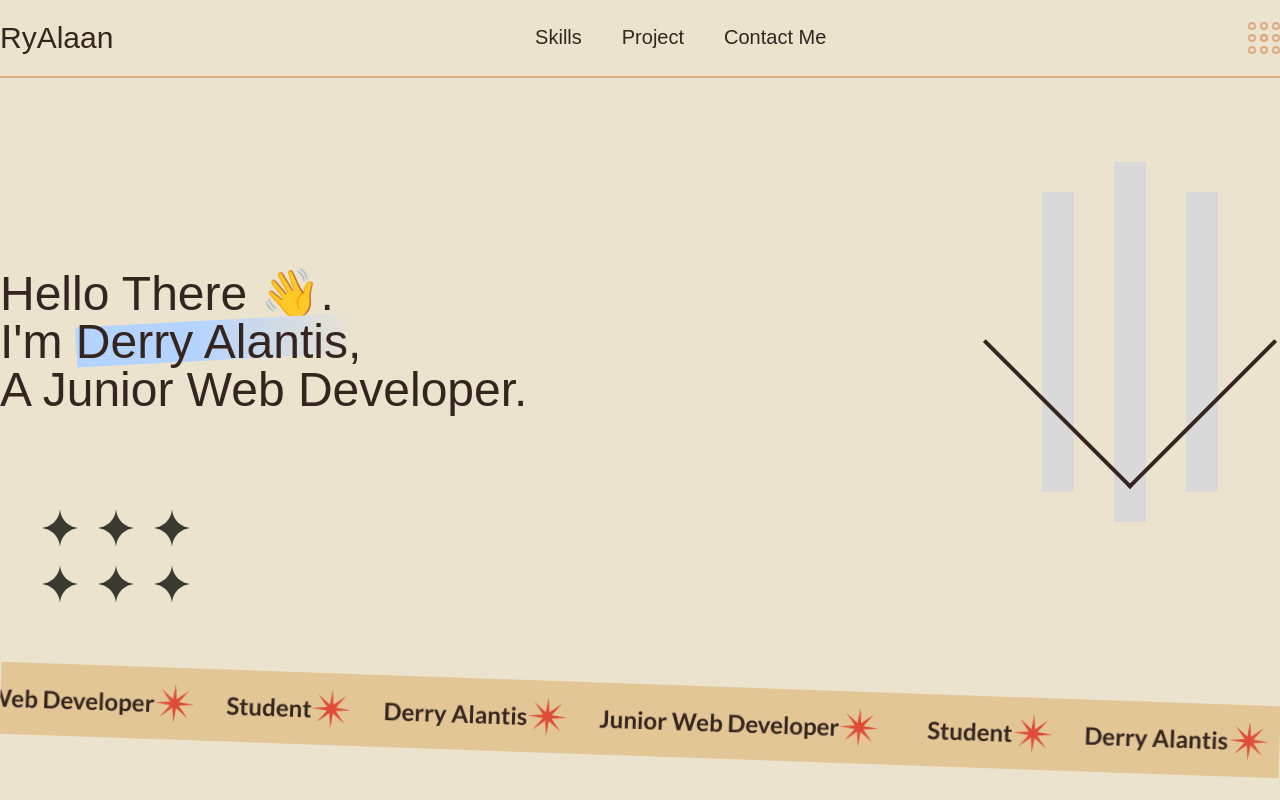
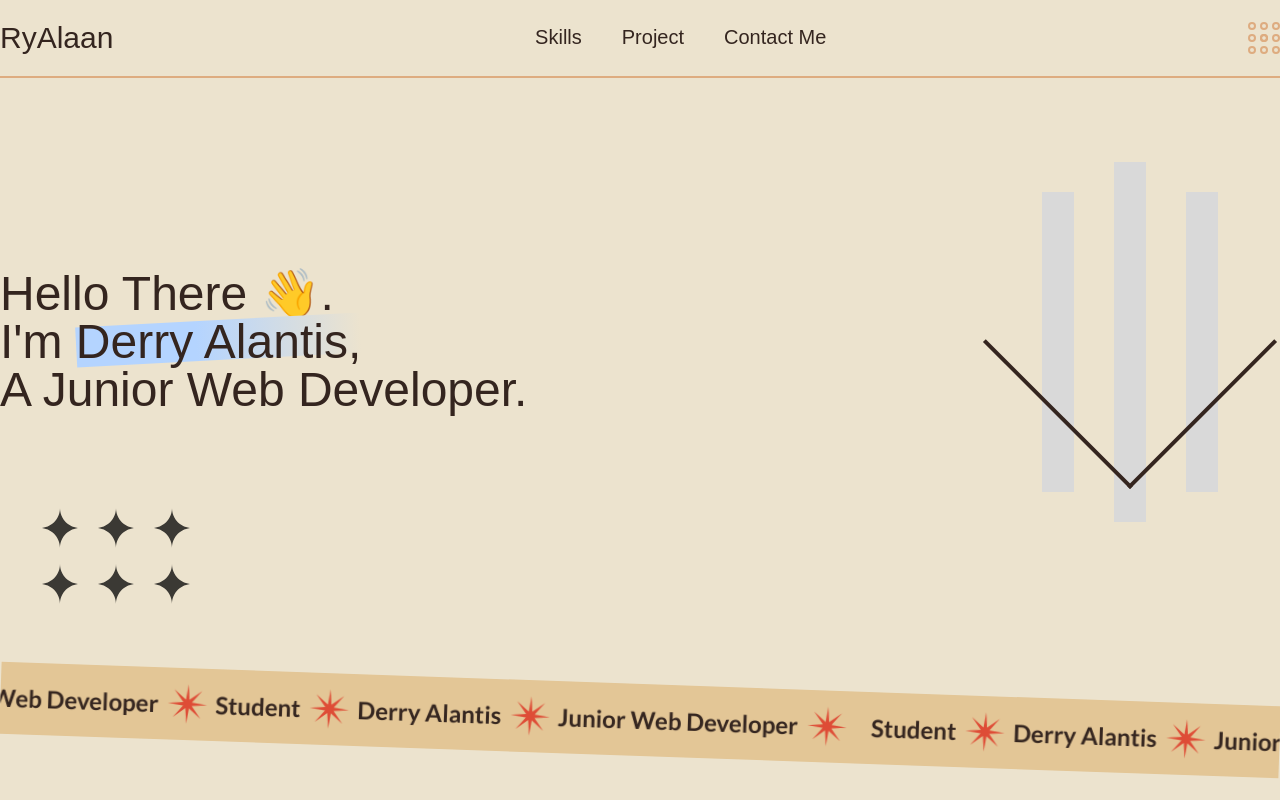
Before and after one commit to RyAlaan/portoalan, a Next.js app: page / in a window 1280 px wide. Shown: the top 800 px of the page. Built offline with nearby package versions, Linux system fonts and the light colour scheme; a web font is replaced by a local one.

Commit message:
responsive

```diff
--- a/src/components/layouts/Marquee/index.tsx
+++ b/src/components/layouts/Marquee/index.tsx
@@ -21,7 +21,7 @@ const MarqueeLayout = () => {
           <Image
             src="/marquee.svg"
             alt="star"
-            className="transition-all mr-8"
+            className="transition-all"
             width={40}
             height={40}
           />
@@ -31,7 +31,7 @@ const MarqueeLayout = () => {
           <Image
             src="/marquee.svg"
             alt="star"
-            className="transition-all mr-8"
+            className="transition-all"
             width={40}
             height={40}
           />
@@ -41,7 +41,7 @@ const MarqueeLayout = () => {
           <Image
             src="/marquee.svg"
             alt="star"
-            className="transition-all mr-8"
+            className="transition-all"
             width={40}
             height={40}
           />
@@ -51,7 +51,7 @@ const MarqueeLayout = () => {
           <Image
             src="/marquee.svg"
             alt="star"
-            className="transition-all mr-8"
+            className="transition-all"
             width={40}
             height={40}
           />
@@ -61,7 +61,7 @@ const MarqueeLayout = () => {
           <Image
             src="/marquee.svg"
             alt="star"
-            className="transition-all mr-8"
+            className="transition-all"
             width={40}
             height={40}
           />
@@ -71,7 +71,7 @@ const MarqueeLayout = () => {
           <Image
             src="/marquee.svg"
             alt="star"
-            className="transition-all mr-8"
+            className="transition-all"
             width={40}
             height={40}
           />
@@ -85,7 +85,7 @@ const MarqueeLayout = () => {
           <Image
             src="/marquee.svg"
             alt="star"
-            className="transition-all mr-8"
+            className="transition-all"
             width={40}
             height={40}
           />
@@ -95,7 +95,7 @@ const MarqueeLayout = () => {
           <Image
             src="/marquee.svg"
             alt="star"
-            className="transition-all mr-8"
+            className="transition-all"
             width={40}
             height={40}
           />
@@ -105,7 +105,7 @@ const MarqueeLayout = () => {
           <Image
             src="/marquee.svg"
             alt="star"
-            className="transition-all mr-8"
+            className="transition-all"
             width={40}
             height={40}
           />
@@ -115,7 +115,7 @@ const MarqueeLayout = () => {
           <Image
             src="/marquee.svg"
             alt="star"
-            className="transition-all mr-8"
+            className="transition-all"
             width={40}
             height={40}
           />
@@ -125,7 +125,7 @@ const MarqueeLayout = () => {
           <Image
             src="/marquee.svg"
             alt="star"
-            className="transition-all mr-8"
+            className="transition-all"
             width={40}
             height={40}
           />
@@ -135,7 +135,7 @@ const MarqueeLayout = () => {
           <Image
             src="/marquee.svg"
             alt="star"
-            className="transition-all mr-8"
+            className="transition-all"
             width={40}
             height={40}
           />
--- a/src/components/layouts/Skills/index.module.css
+++ /dev/null
@@ -1,3 +0,0 @@
-.fontOutline {
-  -webkit-text-stroke: 1px black;
-}
--- a/src/components/layouts/Skills/index.tsx
+++ b/src/components/layouts/Skills/index.tsx
@@ -13,8 +13,7 @@ const SkillsLayout = () => {
   const textParallax = useRef(null);
 
   useEffect(() => {
-    const el = textParallax.current;
-    gsap.to(el, {
+    gsap.to(textParallax.current, {
       x: 0.5 * ScrollTrigger.maxScroll(window),
       ease: "linear",
       scrollTrigger: {
@@ -40,7 +39,7 @@ const SkillsLayout = () => {
           {skills.map((skill) => (
             <div
               key={skill.id}
-              className="relative w-36 md:w-56 z-10 cursor-pointer group"
+              className="relative w-36 md:w-56 z-10 cursor-pointer group -translate-x-[35rem] opacity-50"
             >
               <div
                 className="px-2 py-1 md:px-5 md:py-4 flex flex-row items-center gap-x-4 border-2 border-border
```
